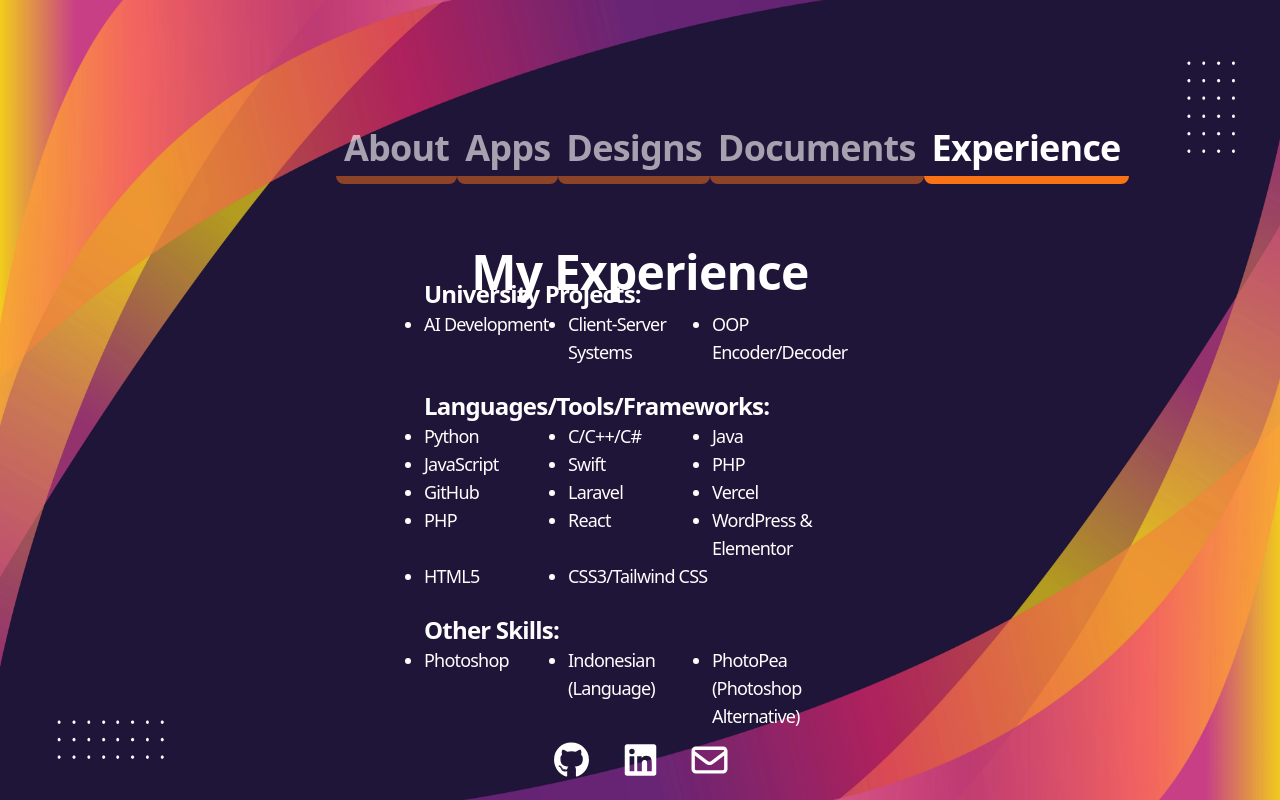
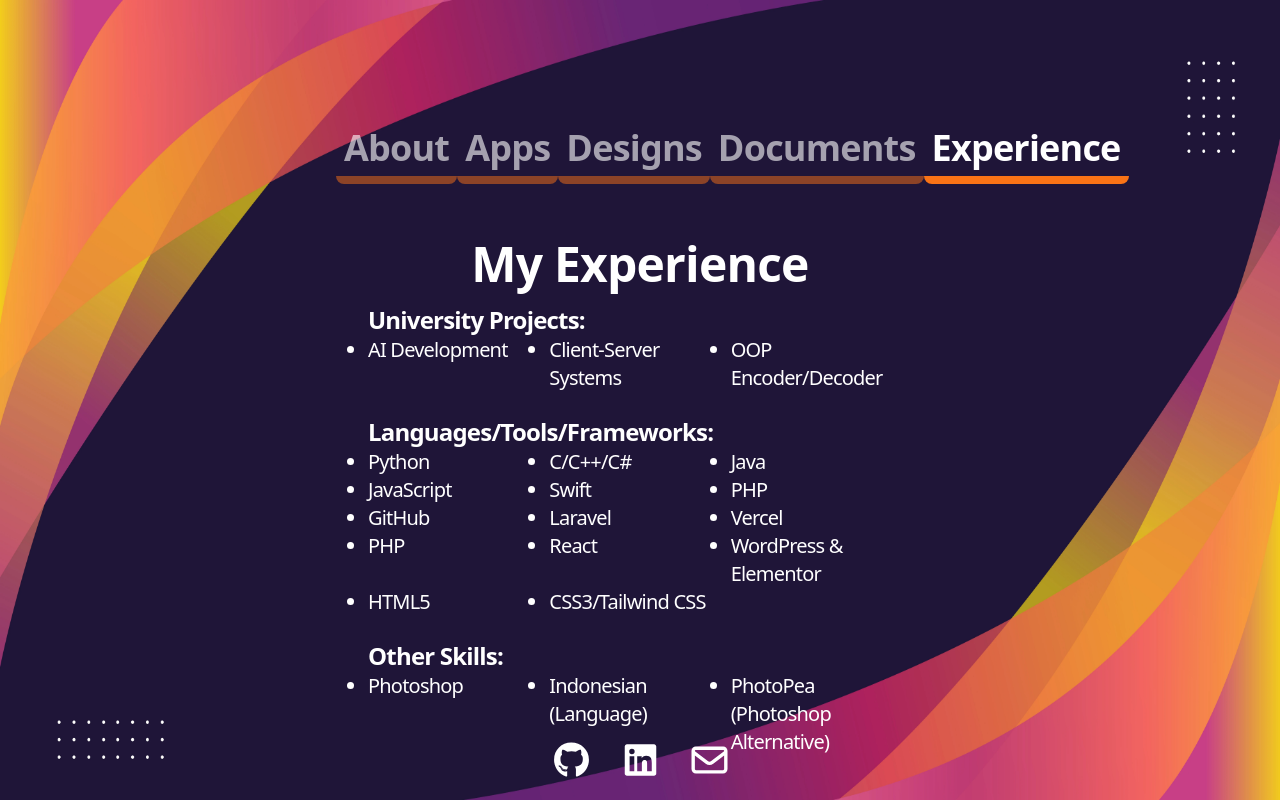
Before and after one commit to lseti1/portfolioDesign2-407830, an Angular app in the folder portfolioDesign2/: page / in a window 1280 px wide. Both pictures are taken after a click on the item "Experience". Built offline with nearby package versions, Linux system fonts and the light colour scheme.

Commit message:
Content: Updated experience page to be larger and positioned correctly at start of container

```diff
--- a/portfolioDesign2/src/app/app.html
+++ b/portfolioDesign2/src/app/app.html
@@ -1,7 +1,7 @@
 <div class="relative w-full h-[100vh] text-white tracking-tighter bg-[url('/assets/images/background.webp')] bg-[length:100%_100%]">
   <app-navigation-bar (pageChange)="getPage($event)"/>
 
-  <div class="absolute top-[30%] left-[25%] w-[50%] h-[50%] rounded-lg p-2">
+  <div class="absolute top-[30%] left-[25%] w-[50%] h-[50%] rounded-lg">
     @if (currentPage === 'About') {
       <app-about />
     } @else if (currentPage === 'Apps') {
--- a/portfolioDesign2/src/app/experience/experience.html
+++ b/portfolioDesign2/src/app/experience/experience.html
@@ -1,7 +1,7 @@
 <div class="contentWrapper">
   <h1>My Experience</h1>
-  <div class="flex flex-col gap-6 w-full h-full py-4 justify-center text-lg">
-    <div class="flex flex-col px-24">
+  <div class="flex flex-col gap-6 w-full h-full justify-start text-xl px-12">
+    <div class="flex flex-col ">
         <h3 class="text-left">University Projects:</h3>
         <ul class="grid grid-cols-3 list-disc text-left">
             <li>AI Development</li>
@@ -9,7 +9,7 @@
             <li>OOP Encoder/Decoder </li>
         </ul>
     </div>
-    <div class="flex flex-col px-24">
+    <div class="flex flex-col">
         <h3 class="text-left">Languages/Tools/Frameworks:</h3>
         <ul class="grid grid-cols-3 list-disc text-left">
             <li>Python</li>
@@ -28,7 +28,7 @@
             <li>CSS3/Tailwind CSS</li>
         </ul>
     </div>
-    <div class="flex flex-col px-24">
+    <div class="flex flex-col">
         <h3 class="text-left">Other Skills:</h3>
         <ul class="grid grid-cols-3 list-disc text-left">
             <li>Photoshop</li>
```
